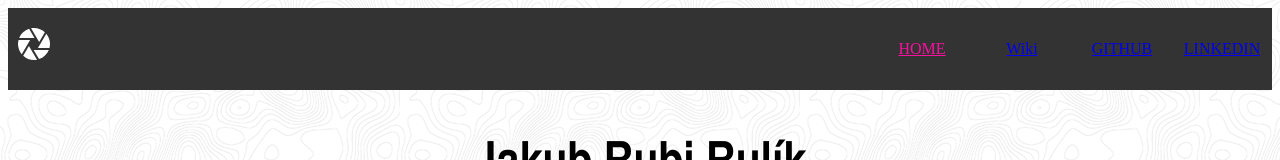
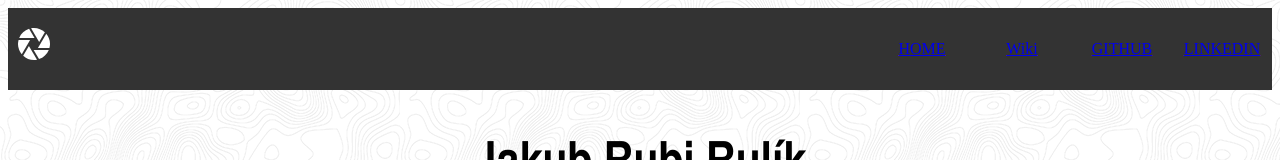
Before and after one commit to rurikovec/Rubi-FirstWebPage, a plain HTML site: page index.html in a window 1280 px wide. Shown: the top 160 px of the page. Drawn offline with Linux system fonts and the light colour scheme.

Commit message:
minor link update

```diff
--- a/index.html
+++ b/index.html
@@ -16,7 +16,7 @@
                <img src="assets/aperture.svg">
             </div>
             <nav> <ul>
-                <li>HOME</li>
+                <li><a href="https://rurikovec.github.io/Rubi-FirstWebPage/">HOME</a></li>
                 <li><a href="https://www.wikipedia.org/">Wiki</a></li>
                 <li><a href="https://github.com/green-fox-academy/Rubi">GITHUB</a></li>
                 <li><a href="https://www.linkedin.com/in/jakub-rul%C3%ADk-2778451a2/">LINKEDIN</a></li>
```
